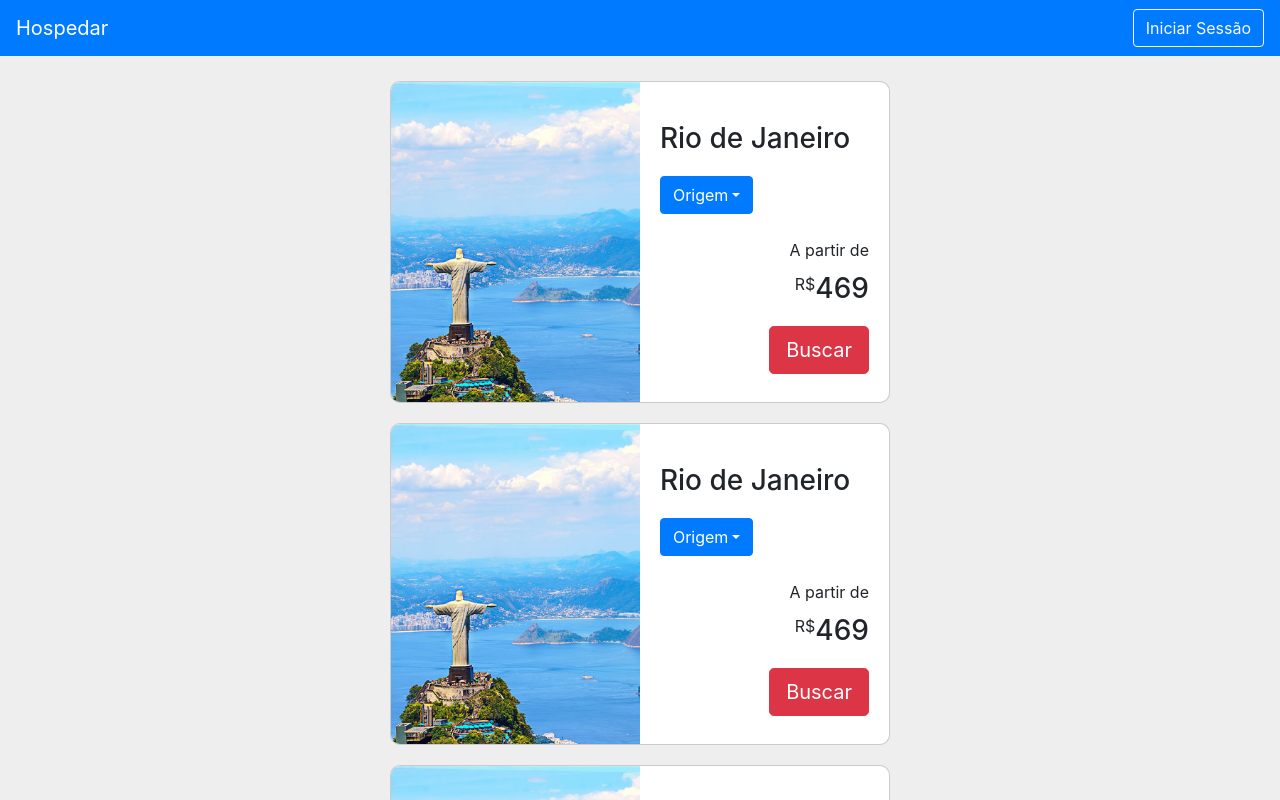
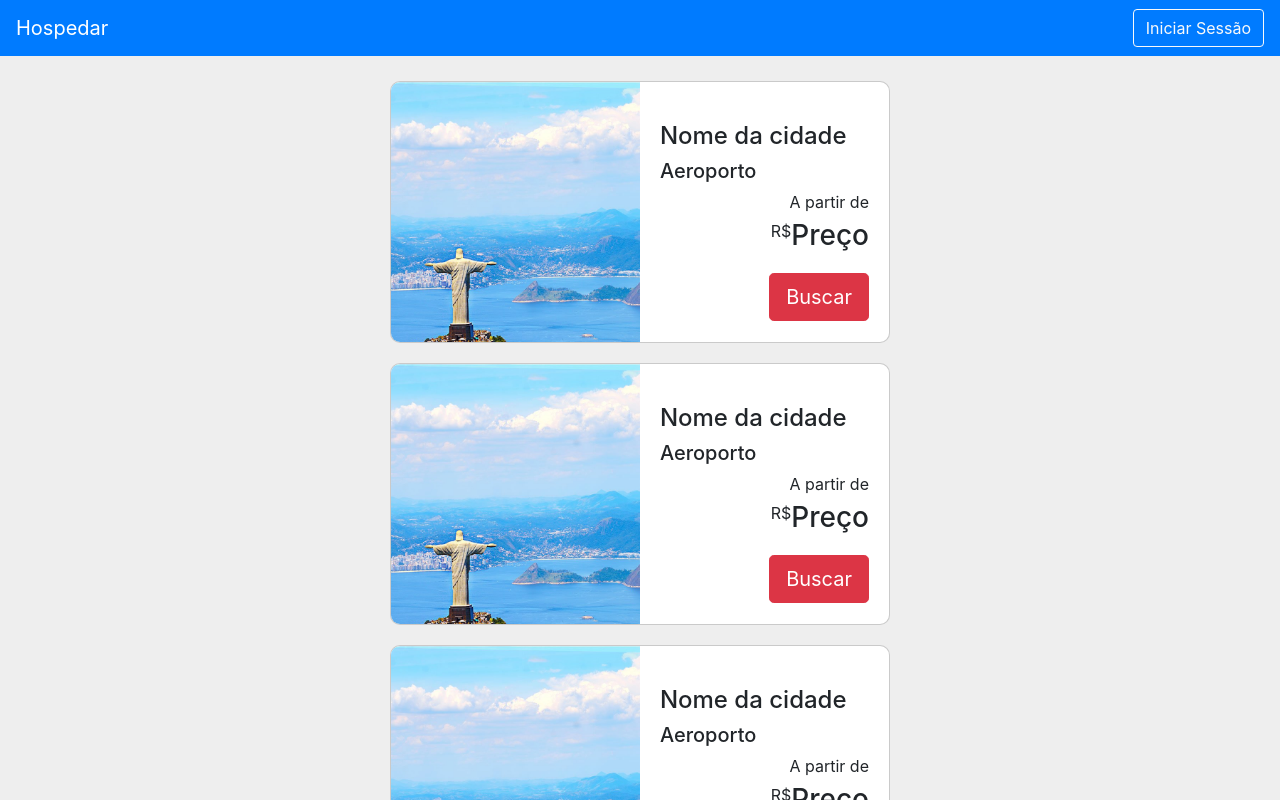
Before and after one commit to mstagomori/App.hospedar.com, a React (Create React App) app: page /destinations in a window 1280 px wide. Shown: the top 800 px of the page. Built offline with nearby package versions, Linux system fonts and the light colour scheme.

Commit message:
added card hover

```diff
--- a/src/App.css
+++ b/src/App.css
@@ -53,7 +53,10 @@
 
 .rec.rec-arrow {
     background-color: #eeeeee;
-    border:solid 0.2px rgba(173, 173, 173, 0.445)
+    border:solid 0.2px rgba(173, 173, 173, 0.445);
+    display: flex;
+    justify-content: center;
+    align-items: center;
 }
 
 button.rec.rec-arrow:hover {
--- a/src/Component/DestinationCard/index.js
+++ b/src/Component/DestinationCard/index.js
@@ -3,8 +3,6 @@ import styled from 'styled-components'
 
 import Card from 'react-bootstrap/Card'
 import Button from 'react-bootstrap/Button'
-import Dropdown from 'react-bootstrap/Dropdown'
-import DropdownButton from 'react-bootstrap/DropdownButton'
 
 import img from '../../assets/rio-de-janeiro-empe.jpg'
 
@@ -18,11 +16,16 @@ const DestinationCardWrapper = styled.div`
     border: solid 0.5px rgba(173, 173, 173, 0.645);
     justify-self: center;
     margin-bottom: 20px;
+    transition: 0.3s;
+
+    :hover {
+        box-shadow: 5px 5px 11px rgba(33,33,33,.2);
+    }
 `
 
 const ImgWrapper = styled.div`
     width: 250px;
-    max-height: 320px;
+    max-height: 260px;
     overflow: hidden;
 `
 
@@ -41,10 +44,10 @@ const FlightWrapper = styled.div`
     flex-direction: column;
     justify-content: flex-end;
     align-items: flex-end;
-    height: 160px;
+    height: 130px;
 
     p {
-        margin-bottom: 10px;
+        margin-bottom: 5px;
     }
 `
 
@@ -57,17 +60,13 @@ class DestinationCard extends React.Component {
                     </ImgWrapper>
 
                     <DescriptionWrapper>
-                        <h3>Rio de Janeiro</h3>
-                        <DropdownButton id="dropdown-basic-button" title="Origem">
-                            <Dropdown.Item href="#/action-1">Aeroporto 1</Dropdown.Item>
-                            <Dropdown.Item href="#/action-2">Aeroporto 2</Dropdown.Item>
-                            <Dropdown.Item href="#/action-3">Aeroporto 3</Dropdown.Item>
-                        </DropdownButton>
+                        <h4>Nome da cidade</h4>
+                        <h5>Aeroporto</h5>
                         <FlightWrapper>
                             <p>A partir de</p>
                             <div className="d-flex">
                                 <p>R$</p>
-                                <h3>469</h3>
+                                <h3>Preço</h3>
                             </div>
 
                             <Button size="lg" variant="danger">Buscar</Button>
--- a/src/Component/HomeCard/index.js
+++ b/src/Component/HomeCard/index.js
@@ -10,6 +10,12 @@ const CardWrapper = styled.div`
     margin-right: 15px;
     border-radius: .25rem;
     border: solid inset 0.5px rgba(173, 173, 173, 0.445);
+
+    transition: 0.3s;
+
+    :hover {
+        box-shadow: 5px 5px 11px rgba(33,33,33,.2);
+    }
 
     h3 {
         margin-bottom: 40px;
```
